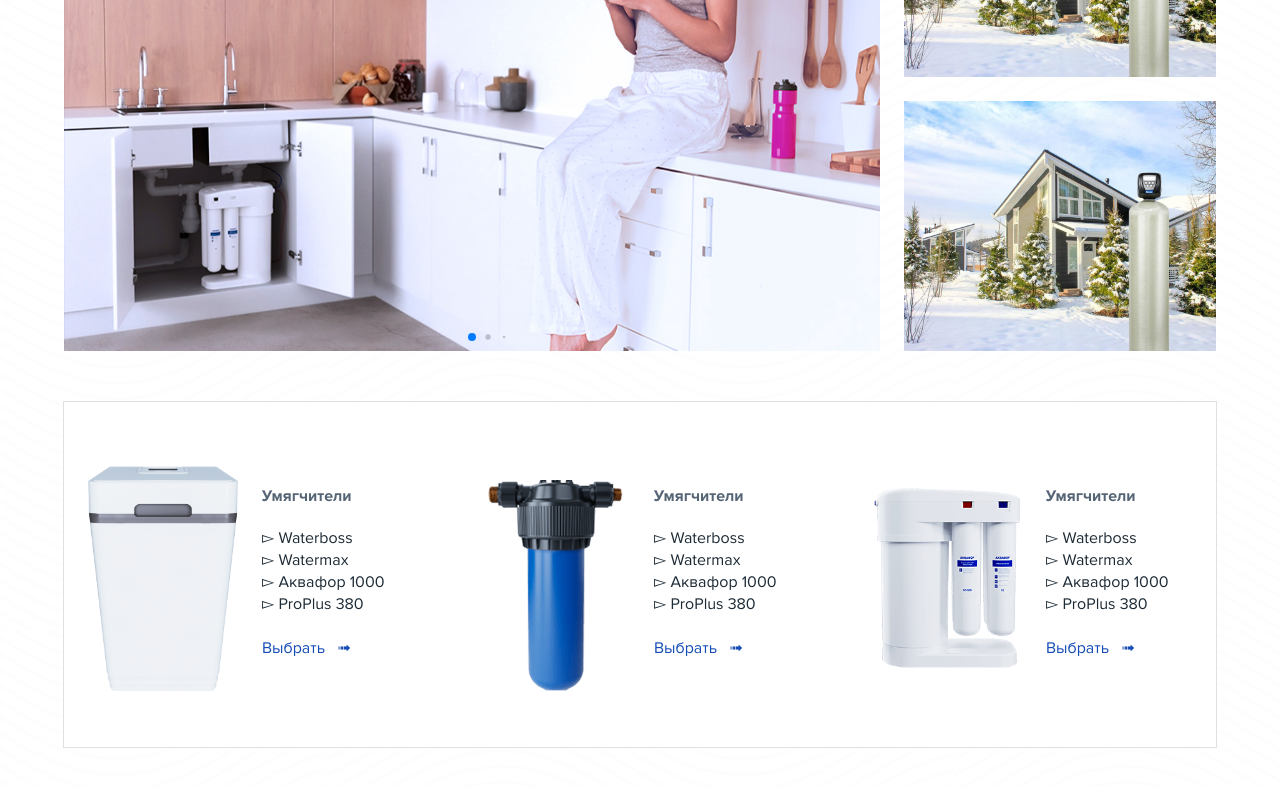
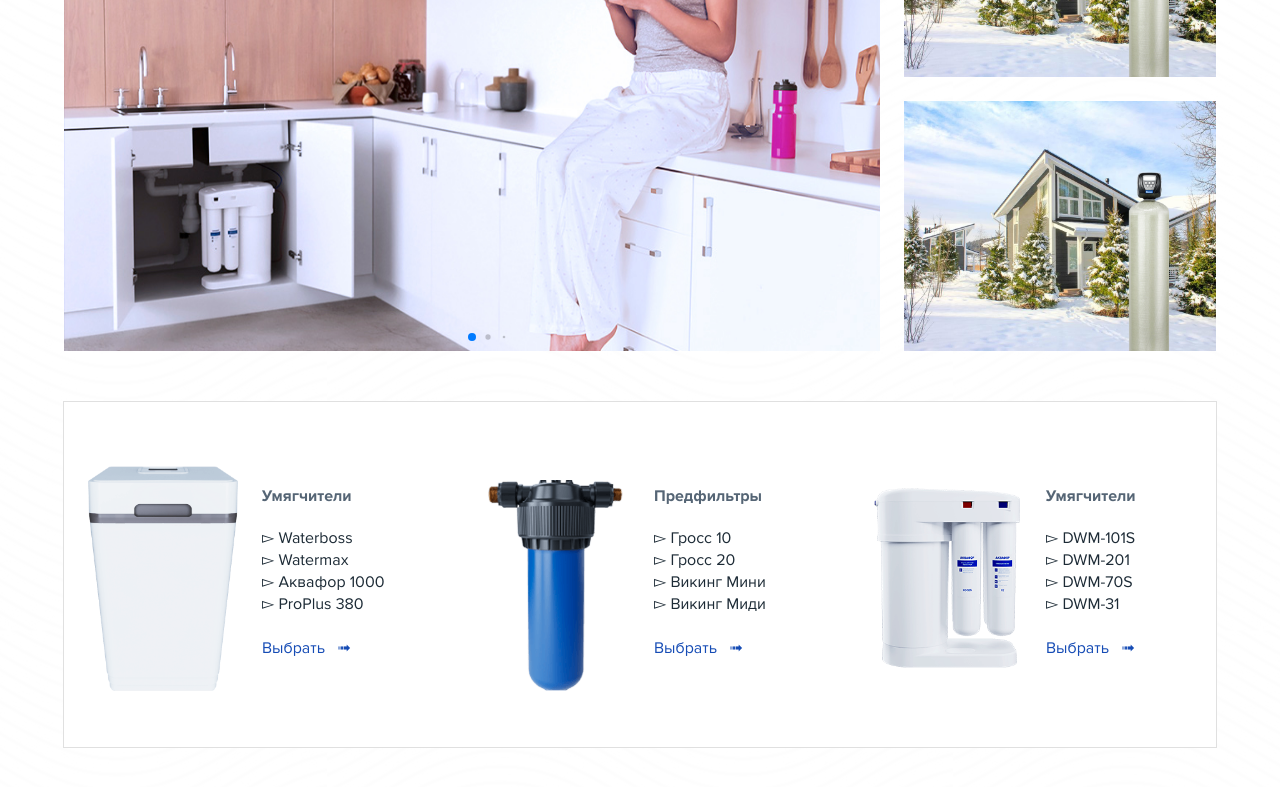
Before and after one commit to Pelmenya/aquaphor-frontend, a website built with webpack: page src/index.html in a window 1280 px wide. Shown: the part 414-1201 px from the top of the page. Built offline with nearby package versions, Linux system fonts and the light colour scheme.

Commit message:
блок top-goods готов

```diff
--- a/src/index.html
+++ b/src/index.html
@@ -219,12 +219,12 @@
           <div class="top-goods__category">
             <img class="top-goods__category-pic" src="<%=require('./images/top-good2.png')%>" alt="Умягчители">
             <div class="top-goods__category-info">
-              <h4 class="top-goods__category-title">Умягчители</h4>
+              <h4 class="top-goods__category-title">Предфильтры</h4>
               <div class="top-goods__category-links">
-                <a class="top-goods__category-link" href="#">Waterboss</a>
-                <a class="top-goods__category-link" href="#">Watermax</a>
-                <a class="top-goods__category-link" href="#">Аквафор 1000</a>
-                <a class="top-goods__category-link" href="#">ProPlus 380</a>
+                <a class="top-goods__category-link" href="#">Гросс 10</a>
+                <a class="top-goods__category-link" href="#">Гросс 20</a>
+                <a class="top-goods__category-link" href="#">Викинг Мини</a>
+                <a class="top-goods__category-link" href="#">Викинг Миди</a>
               </div>
               <a class="top-goods__category-select" href="#">Выбрать</a>
             </div>
@@ -234,10 +234,10 @@
             <div class="top-goods__category-info">
               <h4 class="top-goods__category-title">Умягчители</h4>
               <div class="top-goods__category-links">
-                <a class="top-goods__category-link" href="#">Waterboss</a>
-                <a class="top-goods__category-link" href="#">Watermax</a>
-                <a class="top-goods__category-link" href="#">Аквафор 1000</a>
-                <a class="top-goods__category-link" href="#">ProPlus 380</a>
+                <a class="top-goods__category-link" href="#">DWM-101S</a>
+                <a class="top-goods__category-link" href="#">DWM-201</a>
+                <a class="top-goods__category-link" href="#">DWM-70S</a>
+                <a class="top-goods__category-link" href="#">DWM-31</a>
               </div>
               <a class="top-goods__category-select" href="#">Выбрать</a>
             </div>
```
